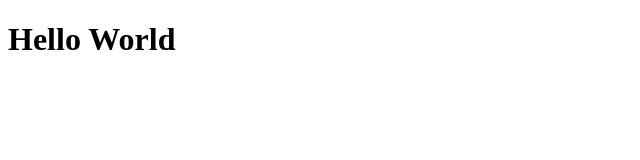
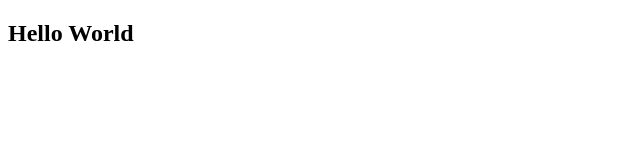
Before and after one commit to DaneHague/Js-Starter, a website: page src/index.html in a window 1280 px wide. Shown: the whole page, without its empty margins (0-640 px from the left). Drawn offline with Linux system fonts and the light colour scheme.

Commit message:
Fixed index.html

```diff
--- a/src/index.html
+++ b/src/index.html
@@ -3,5 +3,5 @@
 
 </head>
 <body>
-    <h1>Hello World</h1>
+    <h2>Hello World</h2>
 </body>
```
